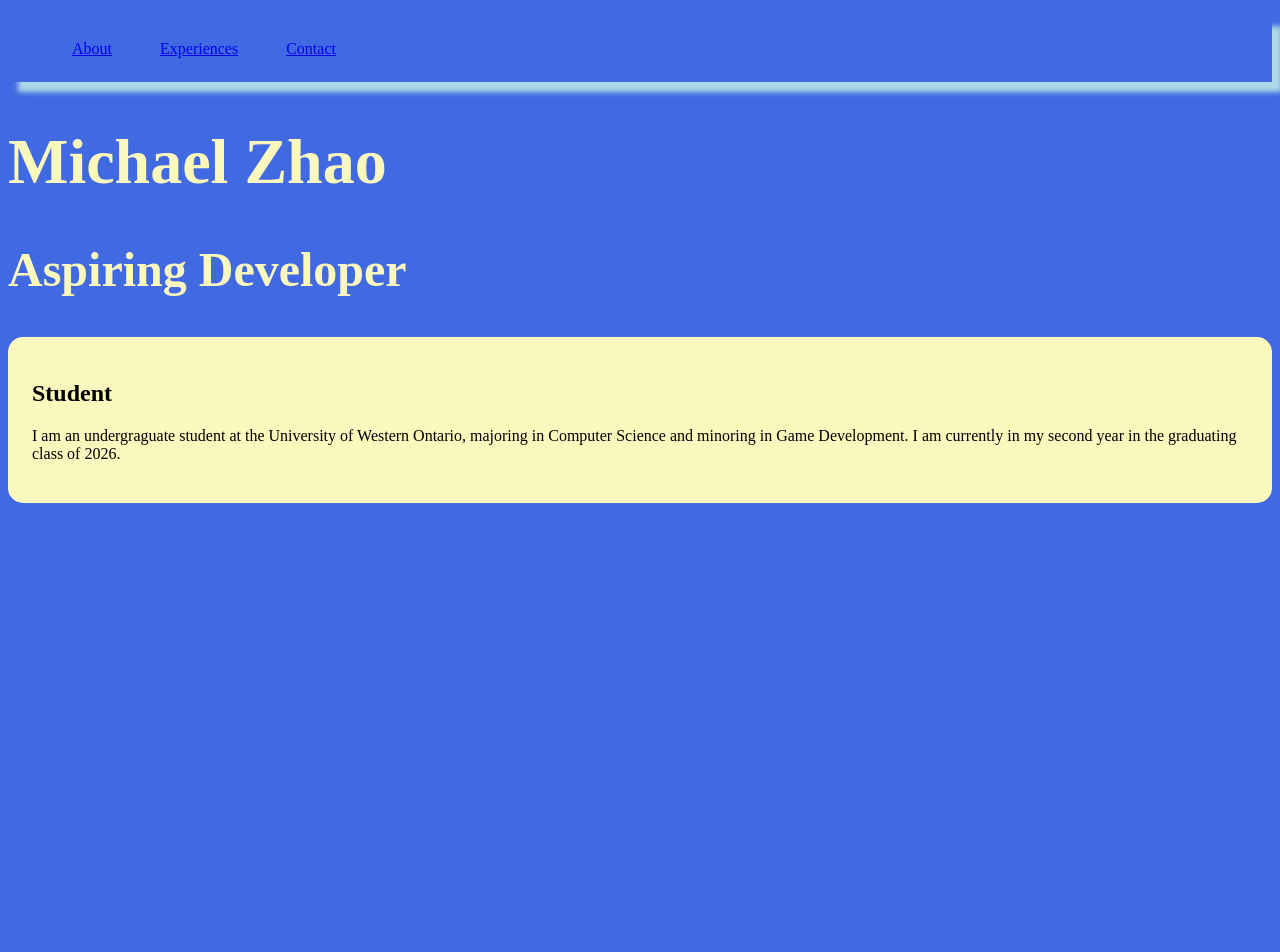
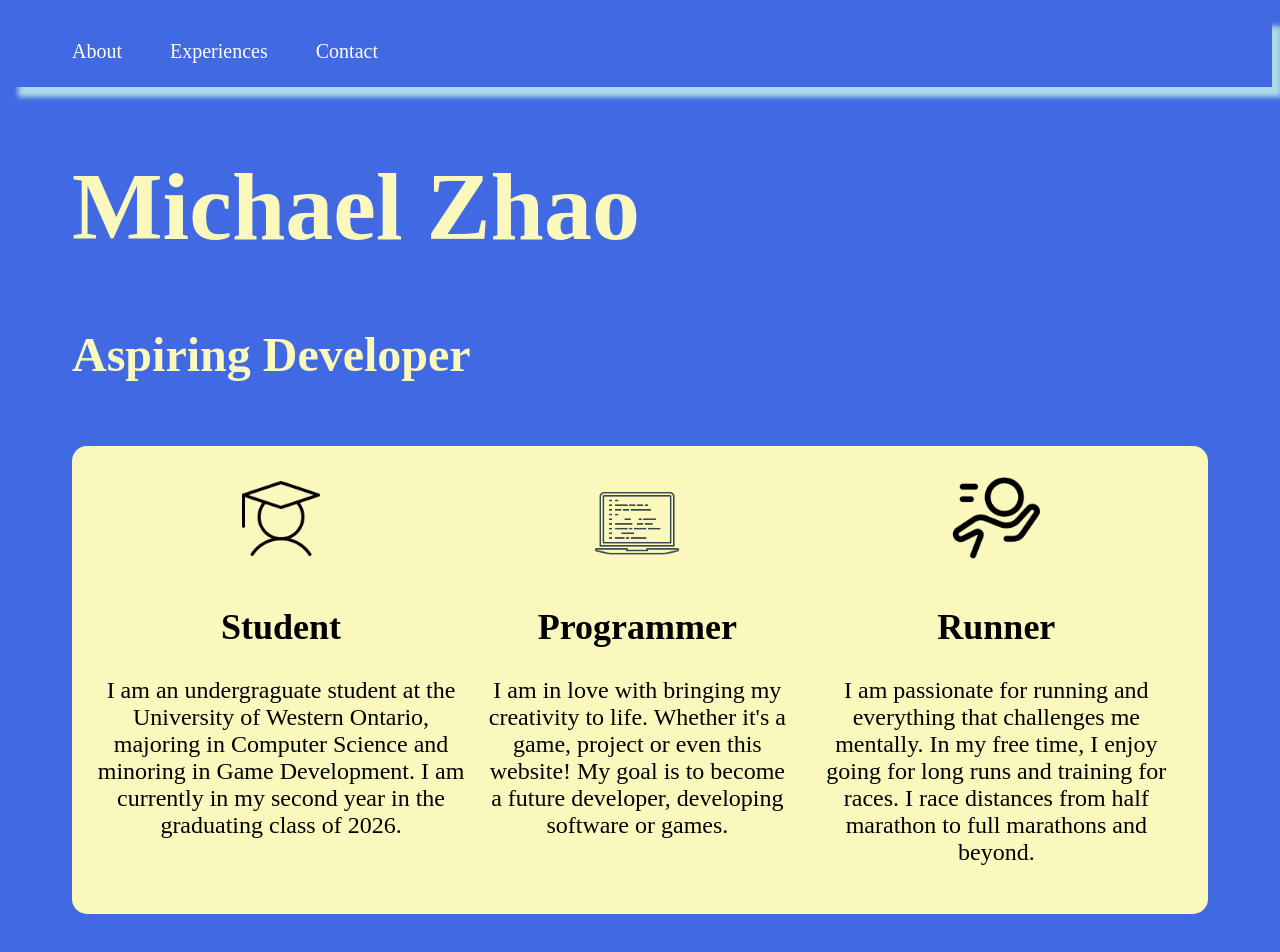
Before and after one commit to MichaelZhao45/PersonalWebsite, a plain HTML site: page index.html in a window 1280 px wide. Before the commit the page ends 800 px from the top, so only its background shows below. Drawn offline with Linux system fonts and the light colour scheme.

Commit message:
Information added, nav bar styled, new images

```diff
--- a/index.html
+++ b/index.html
@@ -17,11 +17,14 @@
 
     <div class="intro">
       <h1>Michael Zhao</h1>
+    </div>
+    <div class="title">
       <h2> Aspiring Developer </h2>
     </div>
 
     <a id="aboutID"><section class="about"></a>
       <div class="student">
+        <img src="images/studentIcon.png" alt="Student Icon">
         <h1>Student</h1>
         <p>
           I am an undergraguate student at the University of Western Ontario,
@@ -30,9 +33,22 @@
         </p>
       </div>
 
-      <div class="programmer"></div>
+      <div class="programmer">
+        <img src="images/programingIcon.png" alt="Program Computer Icon">
+        <h1> Programmer </h1>
+        <p> I am in love with bringing my creativity to life.  Whether it's a
+            game, project or even this website!  My goal is to become a future
+            developer, developing software or games.  </p>
+      </div>
 
-      <div class="runner"></div>
+      <div class="runner">
+        <img src="images/runningIcon.png" alt="Person Running Icon">
+        <h1> Runner </h1>
+        <p> I am passionate for running and everything that challenges me mentally.
+            In my free time, I enjoy going for long runs and training for races.
+            I race distances from half marathon to full marathons and beyond.
+        </p>
+      </div>
     </section>
 
     <a id="experiencesID"><section class="experiences"></a>
--- a/styles.css
+++ b/styles.css
@@ -1,8 +1,12 @@
+/* navigation bar */
+
 .nav-list {
     display: flex;
     align-items: center;
     justify-content: left;
     box-shadow: 10px 10px 5px lightblue;
+    justify-content: flex-start;
+
 }
 
 .nav-item {
@@ -11,11 +15,32 @@
     list-style: none;
 }
 
+.nav-item a {
+    text-decoration: none;
+    color: white;
+    font-size: 1.25rem;
+}
+
+.nav-item a:hover {
+    color: #FBF8BE;
+}
+
 /* intro */
 
 .intro {
+    font-size: 3rem;
+    color: #FBF8BE;
+    padding-left: 4rem;
+    padding-bottom: 0rem;
+    margin: 0rem;
+}
+
+.title {
     font-size: 2rem;
     color: #FBF8BE;
+    padding-left: 4rem;
+    padding-top: 0rem;
+    margin: 0rem;
 }
 
 body {
@@ -28,9 +53,43 @@ body {
     background-color: #FBF8BE;
     padding: 1rem;
     border-radius: 15px;
+    margin: 4rem;
+    display: flex;
+    flex-direction: row;
+
+
 }
 
+
 .student {
-    background-color: FBF8BE;
     padding: 0.5rem;
+    font-size: 1.5rem;
+    text-align: center;
+    background-color: #FBF8BE;
+
 }
+
+.programmer {
+    padding: 0.5rem;
+    font-size: 1.5rem;
+    text-align: center;
+    background-color: #FBF8BE;
+
+
+}
+
+.runner {
+    padding: 0.5rem;
+    font-size: 1.5rem;
+    text-align: center;
+    background-color: #FBF8BE;
+
+}
+
+img {
+    margin: 0;
+    padding: 0;
+    width: 100px;
+    height: 100px;
+
+}
```
Also changed, not shown: images/programingIcon.png (added), images/runningIcon.png (added), images/studentIcon.png (added).
